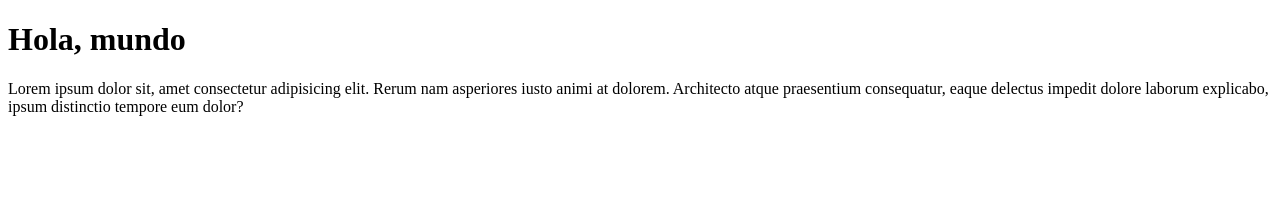
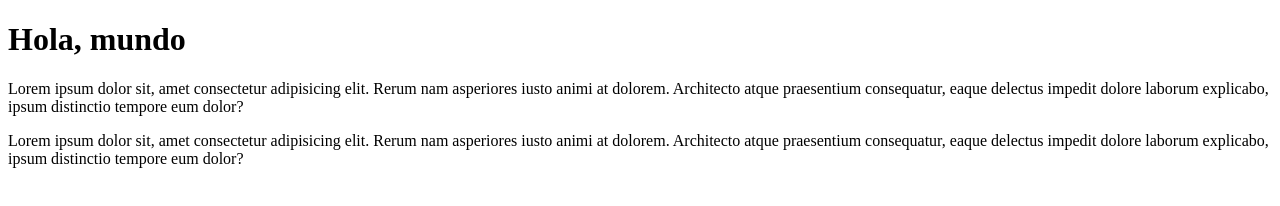
Before and after one commit to meli-sc/proyecto-coderhouse-dw, a plain HTML site: page index.html in a window 1280 px wide. Drawn offline with Linux system fonts and the light colour scheme.

Commit message:
Agregamos un nuevo parrafo

```diff
--- a/index.html
+++ b/index.html
@@ -10,6 +10,8 @@
     <h1>Hola, mundo</h1>
     <p>Lorem ipsum dolor sit, amet consectetur adipisicing elit. Rerum nam asperiores iusto animi at dolorem. Architecto atque praesentium consequatur, eaque delectus impedit dolore laborum explicabo, ipsum distinctio tempore eum dolor?
     </p>
+    <p>Lorem ipsum dolor sit, amet consectetur adipisicing elit. Rerum nam asperiores iusto animi at dolorem. Architecto atque praesentium consequatur, eaque delectus impedit dolore laborum explicabo, ipsum distinctio tempore eum dolor?
+    </p>
 
 </body>
 </html>
```
